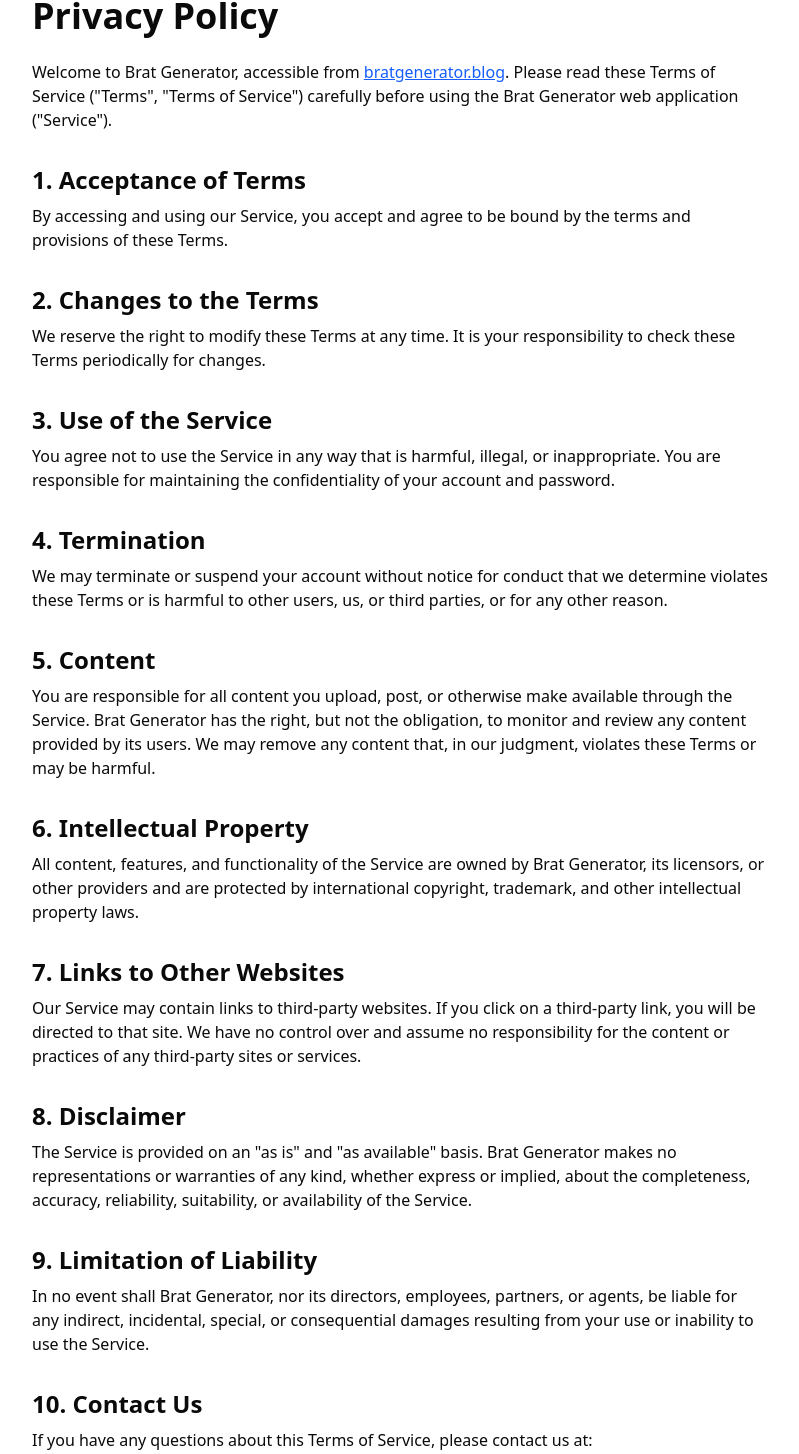
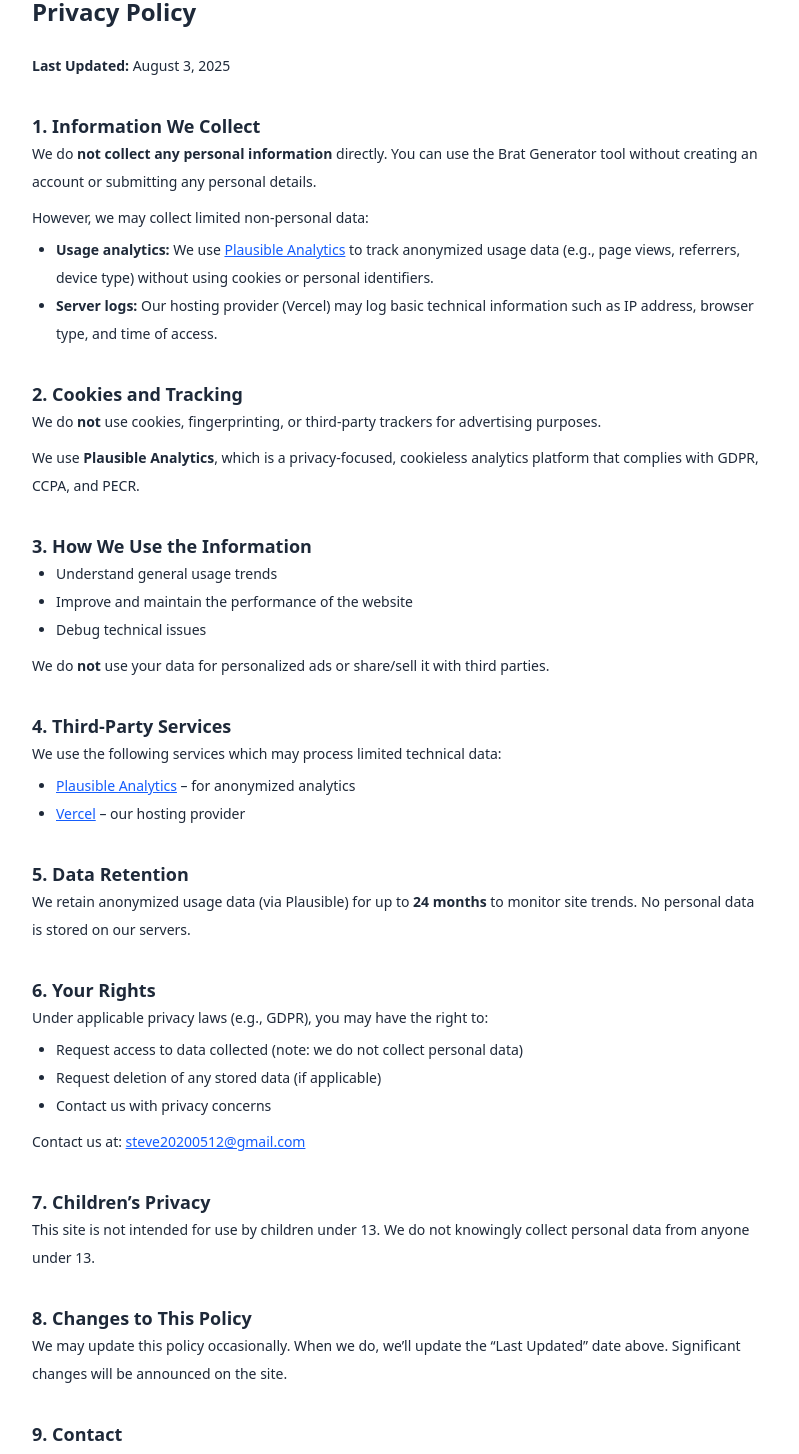
Before and after one commit to StevenWuHao/brat-generator-blog, a Next.js app: page /privacy in a window 1280 px wide. Shown: the part 132-1586 px from the top of the page, without its empty margins (240-1039 px from the left). Built offline with nearby package versions, Linux system fonts and the light colour scheme.

Commit message:
更新隐私

```diff
--- a/src/app/privacy/page.tsx
+++ b/src/app/privacy/page.tsx
@@ -2,112 +2,141 @@ import Link from "next/link";
 
 export default function Page() {
   return (
-    <main className="container max-w-3xl mx-auto py-12 px-4">
-      <section className="privacy-policy">
-        <h1 className="text-4xl font-bold mb-6">Privacy Policy</h1>
-
-        <p className="mb-4">
-          Welcome to Brat Generator, accessible from{" "}
-          <Link href="/" className="text-blue-600 underline">
-            bratgenerator.blog
-          </Link>
-          . Please read these Terms of Service (&quot;Terms&quot;, &quot;Terms
-          of Service&quot;) carefully before using the Brat Generator web
-          application (&quot;Service&quot;).
+    <main className="max-w-3xl mx-auto px-4 py-12 text-sm leading-7 text-gray-800">
+      <h1 className="text-2xl font-bold mb-6">Privacy Policy</h1>
+      <p>
+        <strong>Last Updated:</strong> August 3, 2025
       </p>
 
-        <h2 className="text-2xl font-semibold mt-8 mb-2">
-          1. Acceptance of Terms
-        </h2>
-        <p className="mb-4">
-          By accessing and using our Service, you accept and agree to be bound
-          by the terms and provisions of these Terms.
+      <h2 className="mt-8 font-semibold text-lg">1. Information We Collect</h2>
+      <p>
+        We do <strong>not collect any personal information</strong> directly.
+        You can use the Brat Generator tool without creating an account or
+        submitting any personal details.
+      </p>
+      <p className="mt-2">However, we may collect limited non-personal data:</p>
+      <ul className="list-disc ml-6 mt-1">
+        <li>
+          <strong>Usage analytics:</strong> We use{" "}
+          <Link
+            href="https://plausible.io"
+            target="_blank"
+            className="text-blue-600 underline"
+          >
+            Plausible Analytics
+          </Link>{" "}
+          to track anonymized usage data (e.g., page views, referrers, device
+          type) without using cookies or personal identifiers.
+        </li>
+        <li>
+          <strong>Server logs:</strong> Our hosting provider (Vercel) may log
+          basic technical information such as IP address, browser type, and time
+          of access.
+        </li>
+      </ul>
+
+      <h2 className="mt-8 font-semibold text-lg">2. Cookies and Tracking</h2>
+      <p>
+        We do <strong>not</strong> use cookies, fingerprinting, or third-party
+        trackers for advertising purposes.
+      </p>
+      <p className="mt-2">
+        We use <strong>Plausible Analytics</strong>, which is a privacy‑focused,
+        cookieless analytics platform that complies with GDPR, CCPA, and PECR.
       </p>
 
-        <h2 className="text-2xl font-semibold mt-8 mb-2">
-          2. Changes to the Terms
+      <h2 className="mt-8 font-semibold text-lg">
+        3. How We Use the Information
       </h2>
-        <p className="mb-4">
-          We reserve the right to modify these Terms at any time. It is your
-          responsibility to check these Terms periodically for changes.
+      <ul className="list-disc ml-6">
+        <li>Understand general usage trends</li>
+        <li>Improve and maintain the performance of the website</li>
+        <li>Debug technical issues</li>
+      </ul>
+      <p className="mt-2">
+        We do <strong>not</strong> use your data for personalized ads or
+        share/sell it with third parties.
       </p>
 
-        <h2 className="text-2xl font-semibold mt-8 mb-2">
-          3. Use of the Service
-        </h2>
-        <p className="mb-4">
-          You agree not to use the Service in any way that is harmful, illegal,
-          or inappropriate. You are responsible for maintaining the
-          confidentiality of your account and password.
+      <h2 className="mt-8 font-semibold text-lg">4. Third-Party Services</h2>
+      <p>
+        We use the following services which may process limited technical data:
+      </p>
+      <ul className="list-disc ml-6 mt-1">
+        <li>
+          <Link
+            href="https://plausible.io/data-policy"
+            target="_blank"
+            className="text-blue-600 underline"
+          >
+            Plausible Analytics
+          </Link>{" "}
+          – for anonymized analytics
+        </li>
+        <li>
+          <Link
+            href="https://vercel.com/legal/privacy-policy"
+            target="_blank"
+            className="text-blue-600 underline"
+          >
+            Vercel
+          </Link>{" "}
+          – our hosting provider
+        </li>
+      </ul>
+
+      <h2 className="mt-8 font-semibold text-lg">5. Data Retention</h2>
+      <p>
+        We retain anonymized usage data (via Plausible) for up to{" "}
+        <strong>24 months</strong> to monitor site trends. No personal data is
+        stored on our servers.
       </p>
 
-        <h2 className="text-2xl font-semibold mt-8 mb-2">4. Termination</h2>
-        <p className="mb-4">
-          We may terminate or suspend your account without notice for conduct
-          that we determine violates these Terms or is harmful to other users,
-          us, or third parties, or for any other reason.
+      <h2 className="mt-8 font-semibold text-lg">6. Your Rights</h2>
+      <p>
+        Under applicable privacy laws (e.g., GDPR), you may have the right to:
       </p>
-
-        <h2 className="text-2xl font-semibold mt-8 mb-2">5. Content</h2>
-        <p className="mb-4">
-          You are responsible for all content you upload, post, or otherwise
-          make available through the Service. Brat Generator has the right, but
-          not the obligation, to monitor and review any content provided by its
-          users. We may remove any content that, in our judgment, violates these
-          Terms or may be harmful.
-        </p>
-
-        <h2 className="text-2xl font-semibold mt-8 mb-2">
-          6. Intellectual Property
-        </h2>
-        <p className="mb-4">
-          All content, features, and functionality of the Service are owned by
-          Brat Generator, its licensors, or other providers and are protected by
-          international copyright, trademark, and other intellectual property
-          laws.
-        </p>
-
-        <h2 className="text-2xl font-semibold mt-8 mb-2">
-          7. Links to Other Websites
-        </h2>
-        <p className="mb-4">
-          Our Service may contain links to third-party websites. If you click on
-          a third-party link, you will be directed to that site. We have no
-          control over and assume no responsibility for the content or practices
-          of any third-party sites or services.
-        </p>
-
-        <h2 className="text-2xl font-semibold mt-8 mb-2">8. Disclaimer</h2>
-        <p className="mb-4">
-          The Service is provided on an &quot;as is&quot; and &quot;as
-          available&quot; basis. Brat Generator makes no representations or
-          warranties of any kind, whether express or implied, about the
-          completeness, accuracy, reliability, suitability, or availability of
-          the Service.
-        </p>
-
-        <h2 className="text-2xl font-semibold mt-8 mb-2">
-          9. Limitation of Liability
-        </h2>
-        <p className="mb-4">
-          In no event shall Brat Generator, nor its directors, employees,
-          partners, or agents, be liable for any indirect, incidental, special,
-          or consequential damages resulting from your use or inability to use
-          the Service.
-        </p>
-
-        <h2 className="text-2xl font-semibold mt-8 mb-2">10. Contact Us</h2>
-        <p className="mb-4">
-          If you have any questions about this Terms of Service, please contact
-          us at:{" "}
-          <a
+      <ul className="list-disc ml-6 mt-1">
+        <li>
+          Request access to data collected (note: we do not collect personal
+          data)
+        </li>
+        <li>Request deletion of any stored data (if applicable)</li>
+        <li>Contact us with privacy concerns</li>
+      </ul>
+      <p className="mt-2">
+        Contact us at:{" "}
+        <Link
           href="mailto:steve20200512@gmail.com"
           className="text-blue-600 underline"
         >
           steve20200512@gmail.com
-          </a>
+        </Link>
       </p>
-      </section>
+
+      <h2 className="mt-8 font-semibold text-lg">7. Children’s Privacy</h2>
+      <p>
+        This site is not intended for use by children under 13. We do not
+        knowingly collect personal data from anyone under 13.
+      </p>
+
+      <h2 className="mt-8 font-semibold text-lg">8. Changes to This Policy</h2>
+      <p>
+        We may update this policy occasionally. When we do, we’ll update the
+        “Last Updated” date above. Significant changes will be announced on the
+        site.
+      </p>
+
+      <h2 className="mt-8 font-semibold text-lg">9. Contact</h2>
+      <p>
+        For questions or concerns, email us at:{" "}
+        <Link
+          href="mailto:steve20200512@gmail.com"
+          className="text-blue-600 underline"
+        >
+          steve20200512@gmail.com
+        </Link>
+      </p>
     </main>
   );
 }
```
Lines whose indentation alone changed are shown as unchanged.
